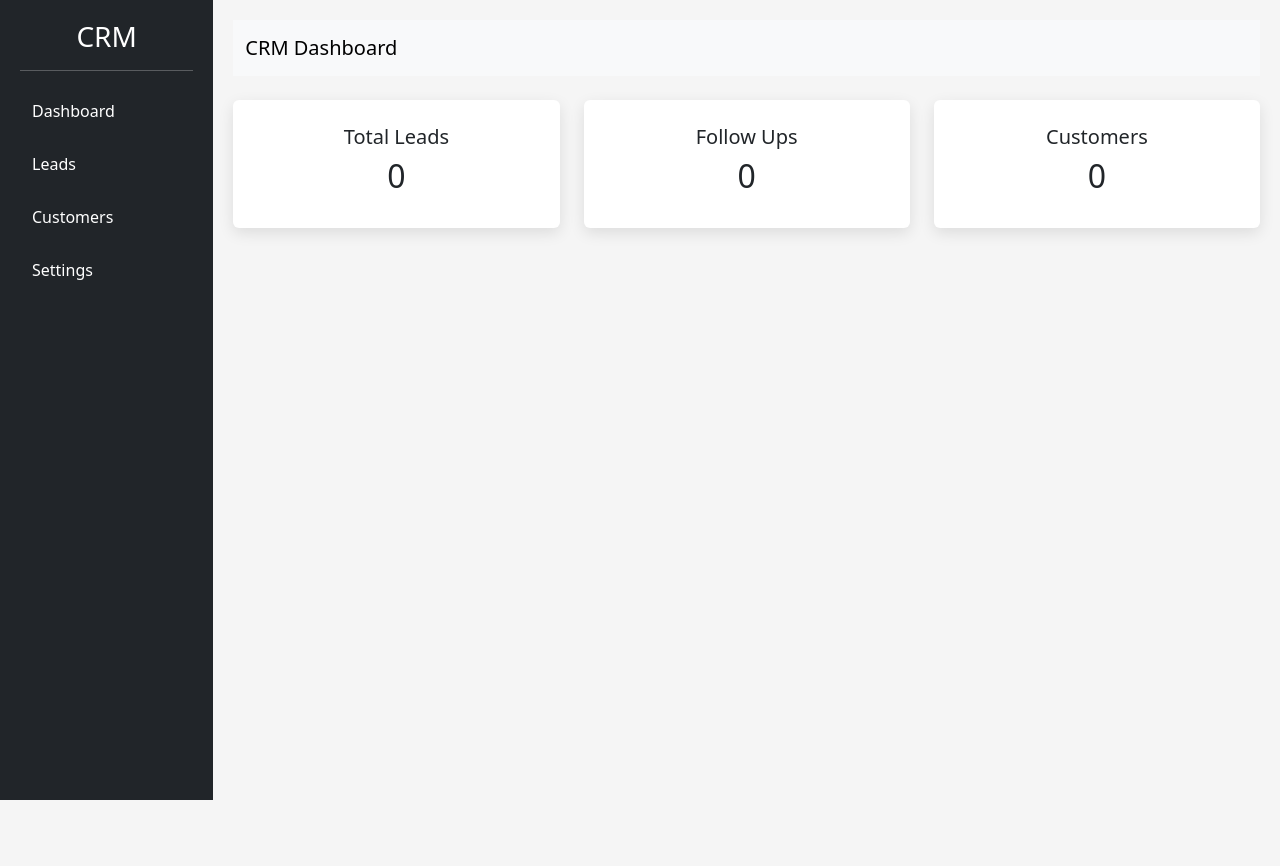
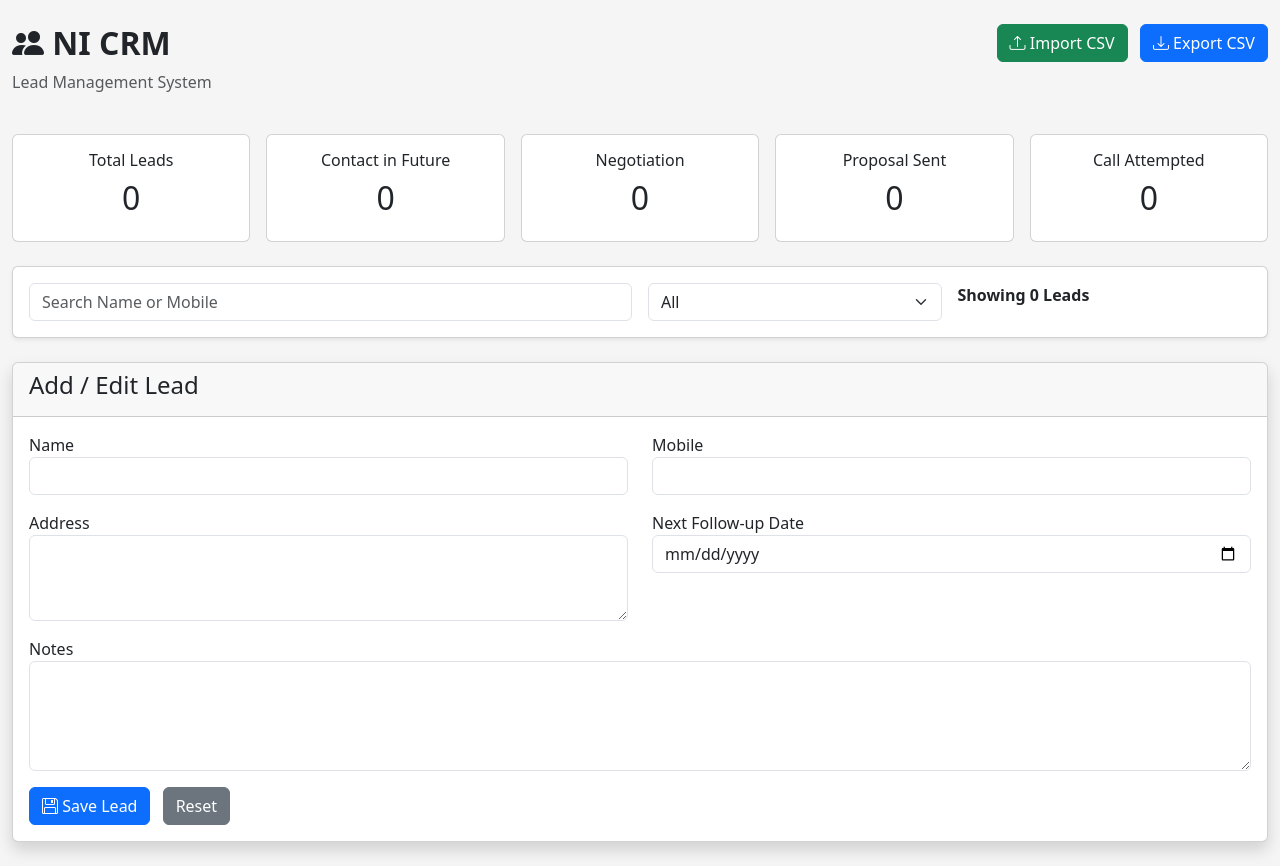
Before and after one commit to meta4marketing/CRM, a plain HTML site: page index.html in a window 1280 px wide. Before the commit the page ends 800 px from the top, so only its background shows below. Drawn offline with nearby package versions, Linux system fonts and the light colour scheme; no server answers.

Commit message:
Update index.html

```diff
--- a/index.html
+++ b/index.html
@@ -1,149 +1,544 @@
 <!DOCTYPE html>
 <html lang="en">
-
 <head>
-
 <meta charset="UTF-8">
 <meta name="viewport" content="width=device-width, initial-scale=1.0">
 
-<title>CRM Dashboard</title>
-
+<title>NI CRM</title>
 
 <link href="https://cdn.jsdelivr.net/npm/bootstrap@5.3.3/dist/css/bootstrap.min.css" rel="stylesheet">
 
+<link rel="stylesheet"
+href="https://cdn.jsdelivr.net/npm/bootstrap-icons@1.11.3/font/bootstrap-icons.min.css">
 
 <link rel="stylesheet" href="style.css">
 
 </head>
 
-
 <body>
 
+<div class="container-fluid py-4">
 
-<div class="container-fluid">
+<div class="row mb-4">
 
-
-<div class="row">
-
-
-<!-- Sidebar -->
-
-<div class="col-md-3 col-lg-2 sidebar">
-
-
-<h3 class="text-center">
-CRM
-</h3>
-
-
-<hr>
-
-
-<a href="#">
-Dashboard
-</a>
-
-
-<a href="#">
-Leads
-</a>
-
-
-<a href="#">
-Customers
-</a>
-
-
-<a href="#">
-Settings
-</a>
-
-
+<div class="col-lg-8">
+<h2 class="fw-bold">
+<i class="bi bi-people-fill"></i>
+NI CRM
+</h2>
+<p class="text-muted">
+Lead Management System
+</p>
 </div>
 
+<div class="col-lg-4 text-lg-end">
 
+<button class="btn btn-success me-2" id="importBtn">
 
+<i class="bi bi-upload"></i>
 
-<!-- Main Content -->
+Import CSV
 
-<div class="col-md-9 col-lg-10 content">
+</button>
 
+<button class="btn btn-primary" id="exportBtn">
 
-<nav class="navbar bg-light">
+<i class="bi bi-download"></i>
 
-<div class="container-fluid">
+Export CSV
 
-<span class="navbar-brand">
-CRM Dashboard
-</span>
+</button>
 
-</div>
-
-</nav>
-
-
-
-<div class="row mt-4">
-
-
-<div class="col-md-4">
-
-<div class="card box">
-
-<h5>Total Leads</h5>
-
-<h2>0</h2>
+<input
+type="file"
+id="csvFile"
+accept=".csv"
+hidden>
 
 </div>
 
 </div>
 
+<!-- Dashboard -->
 
+<div class="row g-3 mb-4">
 
-<div class="col-md-4">
+<div class="col-6 col-md-4 col-xl">
 
-<div class="card box">
+<div class="card dashboard-card total-card">
 
-<h5>Follow Ups</h5>
+<div class="card-body text-center">
 
-<h2>0</h2>
+<h6>Total Leads</h6>
+
+<h2 id="totalLead">0</h2>
 
 </div>
 
 </div>
 
+</div>
 
+<div class="col-6 col-md-4 col-xl">
 
+<div class="card dashboard-card future-card">
 
-<div class="col-md-4">
+<div class="card-body text-center">
 
-<div class="card box">
+<h6>Contact in Future</h6>
 
-<h5>Customers</h5>
-
-<h2>0</h2>
+<h2 id="futureLead">0</h2>
 
 </div>
 
 </div>
 
+</div>
+
+<div class="col-6 col-md-4 col-xl">
+
+<div class="card dashboard-card negotiation-card">
+
+<div class="card-body text-center">
+
+<h6>Negotiation</h6>
+
+<h2 id="negotiationLead">0</h2>
 
 </div>
 
-
+</div>
 
 </div>
 
+<div class="col-6 col-md-4 col-xl">
+
+<div class="card dashboard-card proposal-card">
+
+<div class="card-body text-center">
+
+<h6>Proposal Sent</h6>
+
+<h2 id="proposalLead">0</h2>
 
 </div>
 
+</div>
 
 </div>
 
+<div class="col-6 col-md-4 col-xl">
 
+<div class="card dashboard-card call-card">
 
-<script src="script.js"></script>
+<div class="card-body text-center">
 
+<h6>Call Attempted</h6>
+
+<h2 id="callLead">0</h2>
+
+</div>
+
+</div>
+
+</div>
+
+</div>
+
+<!-- Search -->
+
+<div class="card shadow-sm mb-4">
+
+<div class="card-body">
+
+<div class="row g-3">
+
+<div class="col-lg-6">
+
+<input
+type="text"
+class="form-control"
+id="searchInput"
+placeholder="Search Name or Mobile">
+
+</div>
+
+<div class="col-lg-3">
+
+<select
+class="form-select"
+id="statusFilter">
+
+<option value="All">All</option>
+
+<option value="Contact in Future">
+
+Contact in Future
+
+</option>
+
+<option value="Negotiation">
+
+Negotiation
+
+</option>
+
+<option value="Proposal Sent">
+
+Proposal Sent
+
+</option>
+
+<option value="Call Attempted">
+
+Call Attempted
+
+</option>
+
+</select>
+
+</div>
+
+<div class="col-lg-3">
+
+<div class="fw-bold">
+
+Showing
+
+<span id="showingLead">
+
+0
+
+</span>
+
+Leads
+
+</div>
+
+</div>
+
+</div>
+
+</div>
+
+</div>
+
+<!-- Lead Form -->
+
+<div class="card shadow mb-4">
+
+<div class="card-header">
+
+<h4>Add / Edit Lead</h4>
+
+</div>
+
+<div class="card-body">
+
+<form id="leadForm">
+
+<input
+type="hidden"
+id="editId">
+
+<div class="row">
+
+<div class="col-md-6 mb-3">
+
+<label>Name</label>
+
+<input
+type="text"
+class="form-control"
+id="name"
+required>
+
+</div>
+
+<div class="col-md-6 mb-3">
+
+<label>Mobile</label>
+
+<input
+type="text"
+class="form-control"
+id="mobile"
+required>
+
+</div>
+
+<div class="col-md-6 mb-3">
+
+<label>Address</label>
+
+<textarea
+class="form-control"
+id="address"
+rows="3"></textarea>
+
+</div>
+
+<div class="col-md-6 mb-3">
+
+<label>Next Follow-up Date</label>
+
+<input
+type="date"
+class="form-control"
+id="followup">
+
+</div>
+
+<div class="col-12 mb-3">
+
+<label>Notes</label>
+
+<textarea
+class="form-control"
+id="notes"
+rows="4"></textarea>
+
+</div>
+
+<div class="col-12">
+
+<button
+type="submit"
+class="btn btn-primary">
+
+<i class="bi bi-floppy"></i>
+
+Save Lead
+
+</button>
+
+<button
+type="reset"
+class="btn btn-secondary ms-2">
+
+Reset
+
+</button>
+
+</div>
+
+</div>
+
+</form>
+
+</div>
+
+</div>
+
+<!-- Lead Cards -->
+
+<div
+class="row g-4"
+id="leadContainer">
+
+</div>
+<!-- ===========================
+Lead Card Template
+=========================== -->
+
+<template id="leadCardTemplate">
+
+<div class="col-12 col-md-6 col-lg-4 col-xl-3">
+
+<div class="card lead-card shadow-sm h-100">
+
+<div class="card-body">
+
+<div class="d-flex justify-content-between align-items-start mb-3">
+
+<h5 class="lead-name mb-0"></h5>
+
+<span class="badge status-badge">
+
+None
+
+</span>
+
+</div>
+
+<p class="mb-2">
+
+<i class="bi bi-telephone-fill"></i>
+
+<span class="lead-mobile"></span>
+
+</p>
+
+<p class="mb-2">
+
+<i class="bi bi-geo-alt-fill"></i>
+
+<span class="lead-address"></span>
+
+</p>
+
+<p class="mb-2">
+
+<i class="bi bi-calendar-event"></i>
+
+<span class="lead-followup"></span>
+
+</p>
+
+<p class="mb-3">
+
+<i class="bi bi-chat-left-text"></i>
+
+<span class="lead-notes"></span>
+
+</p>
+
+<div class="mb-3">
+
+<select class="form-select status-select">
+
+<option value="None">
+
+None
+
+</option>
+
+<option value="Contact in Future">
+
+Contact in Future
+
+</option>
+
+<option value="Negotiation">
+
+Negotiation
+
+</option>
+
+<option value="Proposal Sent">
+
+Proposal Sent
+
+</option>
+
+<option value="Call Attempted">
+
+Call Attempted
+
+</option>
+
+</select>
+
+</div>
+
+<div class="d-grid gap-2">
+
+<button class="btn btn-success whatsappBtn">
+
+<i class="bi bi-whatsapp"></i>
+
+WhatsApp
+
+</button>
+
+<button class="btn btn-primary callBtn">
+
+<i class="bi bi-telephone"></i>
+
+Call
+
+</button>
+
+<div class="d-flex gap-2">
+
+<button class="btn btn-warning flex-fill editBtn">
+
+<i class="bi bi-pencil-square"></i>
+
+Edit
+
+</button>
+
+<button class="btn btn-danger flex-fill deleteBtn">
+
+<i class="bi bi-trash"></i>
+
+Delete
+
+</button>
+
+</div>
+
+</div>
+
+</div>
+
+</div>
+
+</div>
+
+</template>
+
+<!-- ===========================
+Firebase
+=========================== -->
+
+<script type="module">
+
+import { initializeApp }
+
+from "https://www.gstatic.com/firebasejs/12.16.0/firebase-app.js";
+
+import {
+
+getFirestore,
+
+collection,
+
+addDoc,
+
+getDocs,
+
+updateDoc,
+
+deleteDoc,
+
+doc,
+
+query,
+
+orderBy
+
+}
+
+from "https://www.gstatic.com/firebasejs/12.16.0/firebase-firestore.js";
+
+const firebaseConfig = {
+
+apiKey:"AIzaSyD1k3vMvPt3Rqi8JgAl56DrO82vXn3WbAo",
+
+authDomain:"nicrm-1afa3.firebaseapp.com",
+
+projectId:"nicrm-1afa3",
+
+storageBucket:"nicrm-1afa3.firebasestorage.app",
+
+messagingSenderId:"1087524542055",
+
+appId:"1:1087524542055:web:c46c43ba9849e3552566c2"
+
+};
+
+const app=initializeApp(firebaseConfig);
+
+const db=getFirestore(app);
+
+/* Remaining JavaScript
+(next part) */
+
+</script>
+
+<script src="script.js" type="module"></script>
 
 </body>
 
```
